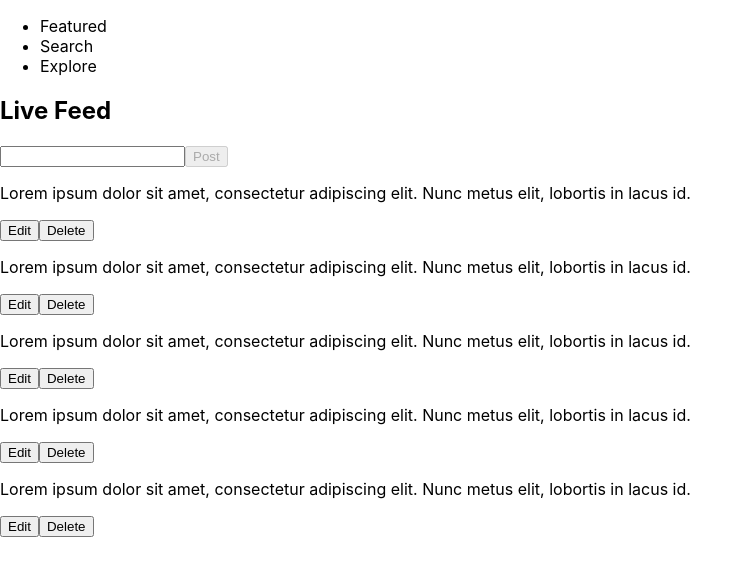
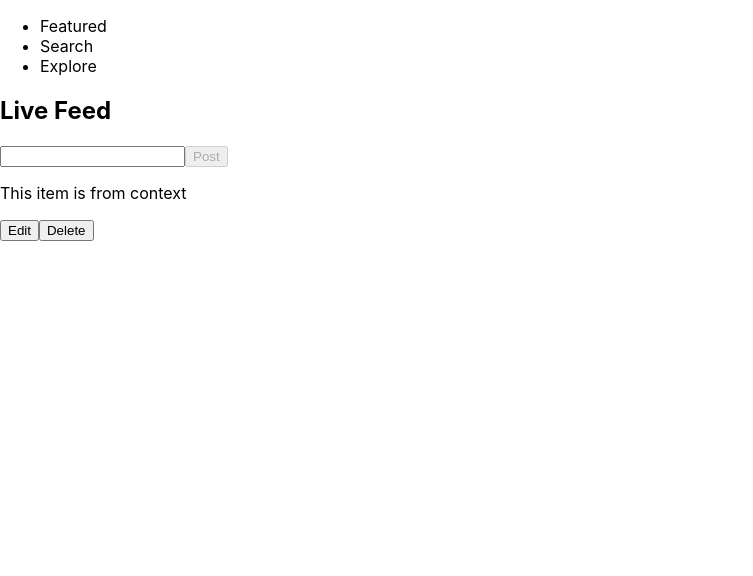
Before and after one commit to Que91/final-project, a React (Create React App) app: page / in a window 1280 px wide. Shown: the top 576 px of the page, without its empty margins (0-753 px from the left). Built offline with nearby package versions, Linux system fonts and the light colour scheme.

Commit message:
CRUD IS DONE!!!

```diff
--- a/src/App.js
+++ b/src/App.js
@@ -1,50 +1,30 @@
-import { v4 as uuidv4 } from 'uuid'
 import "./App.css";
 import Login from "./components/Login";
 import SignUp from "./components/SignUp";
 import Navigation from "./components/Navigation";
 import PostList from "./components/PostList";
 import { Route, Routes } from "react-router-dom";
-import PostData from "./data/PostData";
-import React, { useState } from 'react'
-import NewPostForm from './components/NewPostForm'
-
+import NewPostForm from "./components/NewPostForm";
+import { PostProvider } from "./context/PostContext";
 
 function App() {
-  const [post, setPost] = useState(PostData);
-
-  const addPost = (createdPost) => {
-    createdPost.id = uuidv4()
-    setPost([createdPost,...post])
-    console.log(createdPost)
-  }
-
-  const deletePost = (id) => {
-    if(window.confirm('Are you sure you want to delete?')){
-      setPost(post.filter((item) => item.id !== id))
-    }};
-
   return (
-    <>
+    <PostProvider>
         <Routes>
           <Route path="/login" element={<Login />} />
           <Route path="/signup" element={<SignUp />} />
-
           <Route
             path="/"
             element={
               <>
                 <Navigation />
-              <NewPostForm handleAdd={addPost} />
-              <PostList post={post}
-              handleDelete={deletePost} />
-
-
+                <NewPostForm />
+                <PostList />
               </>
             }
           />
         </Routes>
-    </>
+    </PostProvider>
   );
 }
 
--- a/src/components/NewPostForm.jsx
+++ b/src/components/NewPostForm.jsx
@@ -1,8 +1,18 @@
-import React, { useState } from "react";
+import React, { useState, useContext, useEffect } from "react";
+import PostContext from "../context/PostContext";
 
-function NewPostForm({handleAdd}) {
+function NewPostForm() {
   const [text, setText] = useState("");
   const [btnDisabled, setBtnDisabled] = useState(true);
+
+  const { addPost, postEdit, updatePost } = useContext(PostContext);
+
+  useEffect(() => {
+    if (postEdit.edit === true) {
+      setBtnDisabled(false);
+      setText(postEdit.item.text);
+    }
+  }, [postEdit]);
 
   const handleTextChange = (e) => {
     if (text === "") {
@@ -15,11 +25,15 @@ function NewPostForm({handleAdd}) {
   const handleSubmit = (e) => {
     e.preventDefault();
     const createdPost = {
-      text
+      text,
     };
-    handleAdd(createdPost);
+    if (postEdit.edit === true) {
+      updatePost(postEdit.item.id, createdPost);
+    } else {
+      addPost(createdPost);
+    }
 
-    setText('')
+    setText("");
   };
 
   return (
--- a/src/components/PostItem.jsx
+++ b/src/components/PostItem.jsx
@@ -1,18 +1,18 @@
-function PostItem({ item, handleDelete }) {
+import { useContext } from "react";
+import PostContext from '../context/PostContext'
 
-
-
-  const handleEditPost = () => {};
+function PostItem({ item }) {
+  const {deletePost, editPost} = useContext (PostContext)
 
 
   return (
     <>
       <p>{item.text}</p>
 
-      <button onClick={handleEditPost} className="btns" id="editBtn">
+      <button onClick={() => editPost(item)} className="btns" id="editBtn">
         Edit
       </button>
-      <button onClick={() => handleDelete(item.id)} className="btns" id="deleteBtn">
+      <button onClick={() => deletePost(item.id)} className="btns" id="deleteBtn">
         Delete
       </button>
     </>
--- a/src/components/PostList.jsx
+++ b/src/components/PostList.jsx
@@ -1,13 +1,18 @@
 import PostItem from "./PostItem";
+import { useContext } from "react";
+import PostContext from '../context/PostContext'
 
-function PostList({ post, handleDelete }) {
+
+function PostList() {
+  const {post} = useContext(PostContext)
+
   if (!post || post.length === 0) {
     return <p>No Post Yet</p>;
   }
   return (
     <>
       {post.map((item) => (
-        <PostItem key={item.id} item={item} handleDelete={handleDelete} />
+        <PostItem key={item.id} item={item} />
       ))}
     </>
   );
--- /dev/null
+++ b/src/context/PostContext.js
@@ -0,0 +1,60 @@
+import { createContext, useState } from "react";
+import { v4 as uuidv4 } from "uuid";
+
+const PostContext = createContext();
+
+export const PostProvider = ({ children }) => {
+  const [post, setPost] = useState([
+    {
+      text: "This item is from context",
+    },
+  ]);
+
+  const [postEdit, setPostEdit] = useState({
+    item: {},
+    edit: false,
+  });
+
+  const addPost = (createdPost) => {
+    createdPost.id = uuidv4();
+    setPost([createdPost, ...post]);
+    console.log(createdPost);
+  };
+
+  const editPost = (item) => {
+    setPostEdit({
+      item,
+      edit: true,
+    });
+  };
+
+  const updatePost = (id, updItem) => {
+    setPost(
+        post.map((item) => (item.id === id ? {...item, ... updItem } : item))
+    )
+  }
+
+  const deletePost = (id) => {
+    if (window.confirm("Are you sure you want to delete?")) {
+      setPost(post.filter((item) => item.id !== id));
+    }
+  };
+
+  return (
+    <PostContext.Provider
+      value={{
+        post,
+        postEdit,
+        addPost,
+        editPost,
+        updatePost,
+        deletePost,
+
+      }}
+    >
+      {children}
+    </PostContext.Provider>
+  );
+};
+
+export default PostContext;
```
Lines whose indentation alone changed are shown as unchanged.
